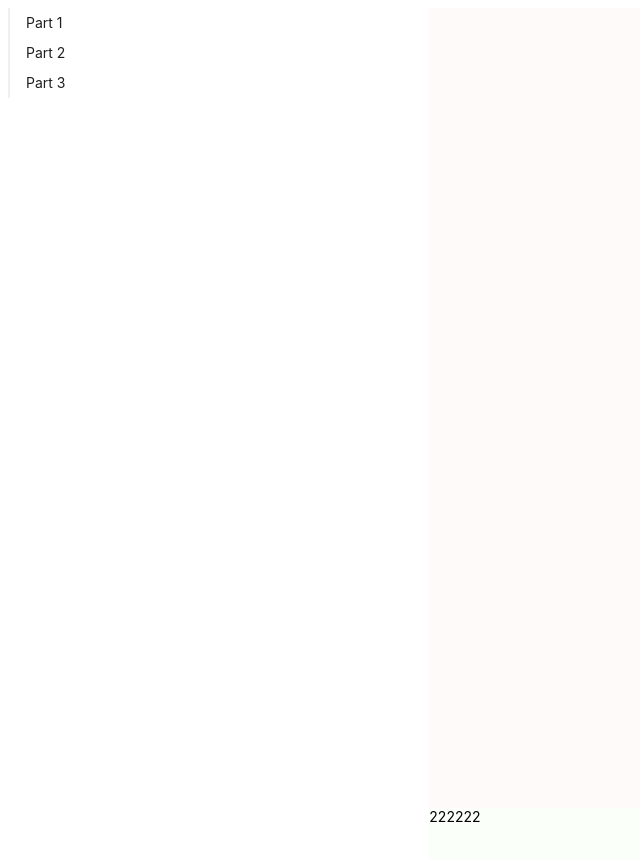
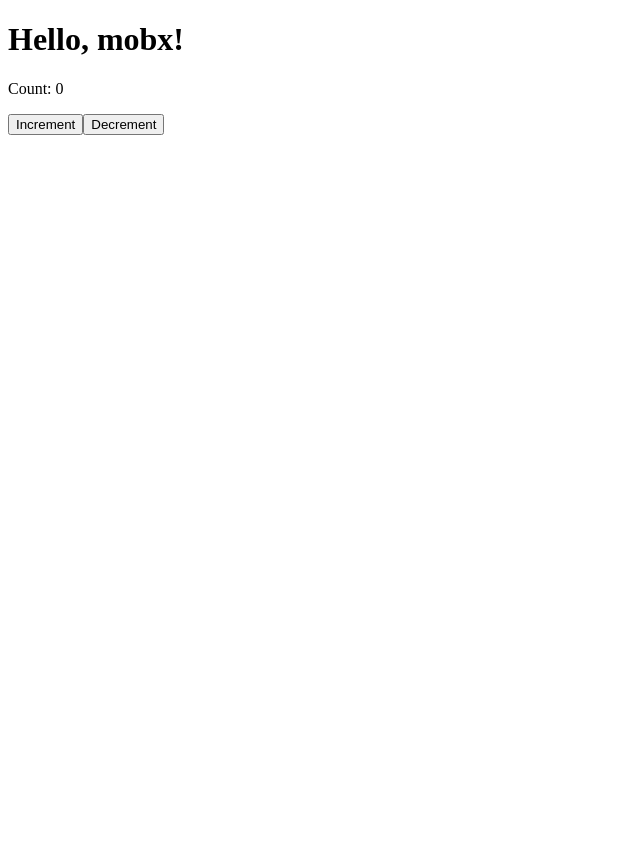
Before and after one commit to yushuang777/rsbuildDemo, a React app: page / in a window 1280 px wide. Shown: the top 860 px of the page, without its empty margins (0-640 px from the left). After the commit the page ends 800 px from the top, so only its background shows below. Built offline with nearby package versions, Linux system fonts and the light colour scheme; the HTML template or start-up script is replaced by a standard one.

Commit message:
[update]mobx初尝试

```diff
--- a/package.json
+++ b/package.json
@@ -12,6 +12,8 @@
   "dependencies": {
     "@reduxjs/toolkit": "^2.8.1",
     "antd": "^5.24.7",
+    "mobx": "^6.13.7",
+    "mobx-react": "^9.2.0",
     "react": "^18.3.1",
     "react-dom": "^18.3.1",
     "react-redux": "^9.2.0",
--- a/src/index.tsx
+++ b/src/index.tsx
@@ -1,6 +1,6 @@
 import React from 'react';
 import ReactDOM from 'react-dom/client';
-import App from './App';
+import App from './mobx/App';
 import { Provider } from 'react-redux';
 import store from './pages/reduxTest/store';
 
@@ -10,7 +10,6 @@
   root.render(
     <React.StrictMode>
       <Provider store={store}>
-        {' '}
         <App />
       </Provider>
     </React.StrictMode>
--- /dev/null
+++ b/src/mobx/App.tsx
@@ -0,0 +1,30 @@
+import { makeAutoObservable } from 'mobx';
+import { observer } from 'mobx-react-lite';
+
+const store = makeAutoObservable({
+  count: 0,
+  increment() {
+    this.count += 1;
+  },
+  decrement() {
+    this.count -= 1;
+  },
+});
+
+const Count = observer(() => {
+  return (
+    <div>
+      <p>Count: {store.count}</p>
+      <button onClick={() => store.increment()}>Increment</button>
+      <button onClick={() => store.decrement()}>Decrement</button>
+    </div>
+  );
+});
+export default function App() {
+  return (
+    <div>
+      <h1>Hello, mobx!</h1>
+      <Count />
+    </div>
+  );
+}
```
Also changed, not shown: 1 other file (tests, documents, lock files or other folders).
